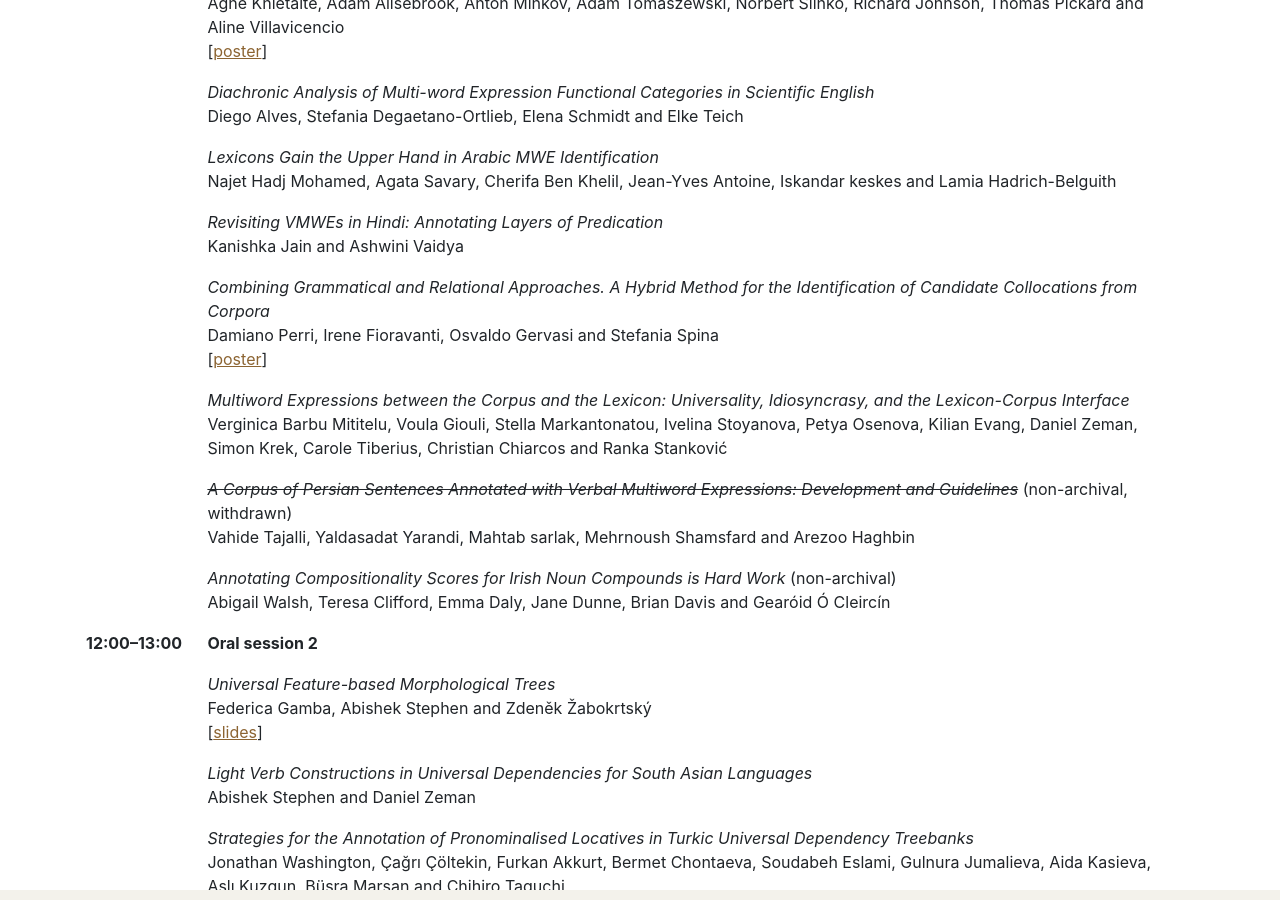
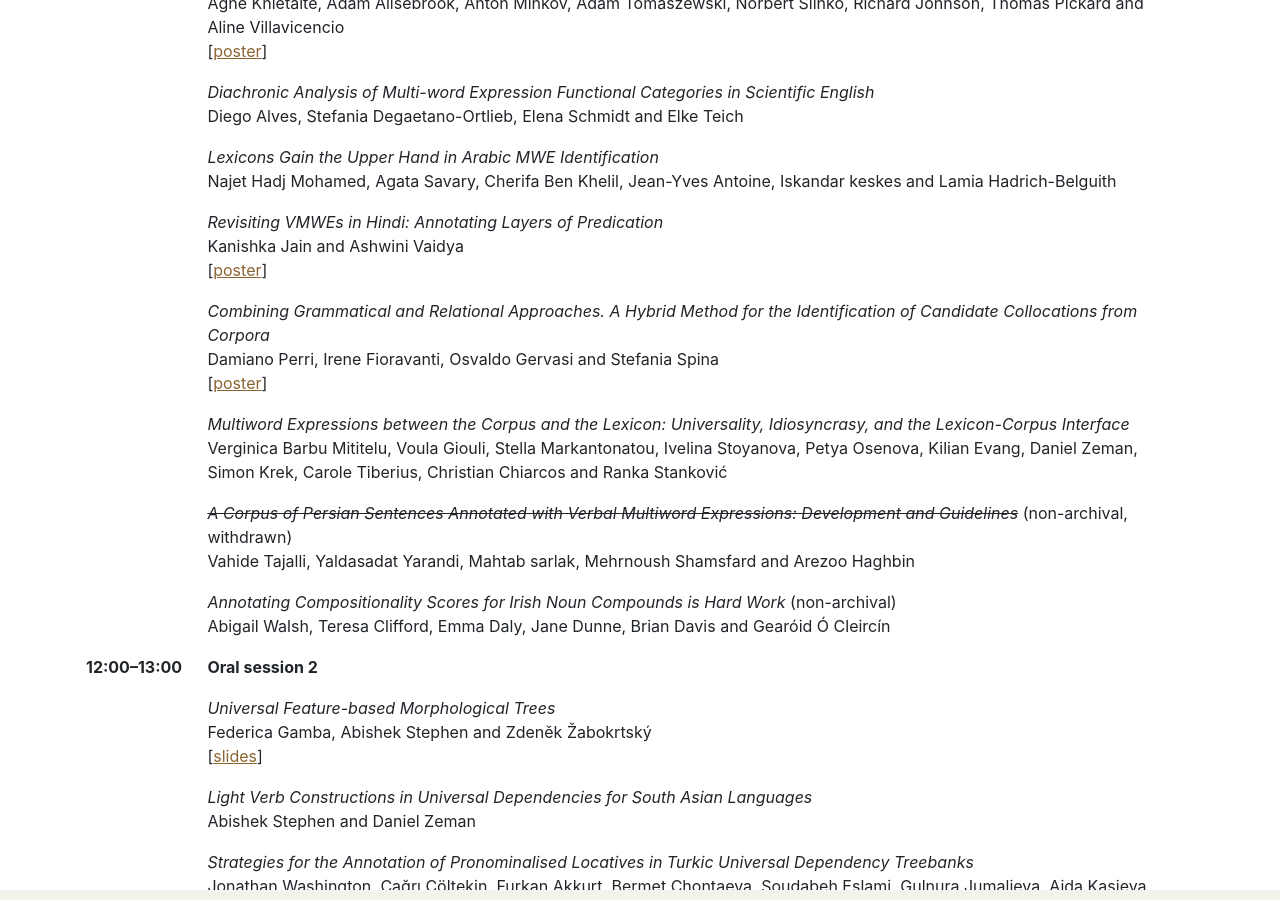
Before and after one commit to multiword/multiword.github.io, a Jekyll site: the page built from mweud2024/index.md, in a window 1280 px wide and 900 px high, scrolled down 2339 px. Built offline with Jekyll 4.4.1, drawn with Linux system fonts in a browser that asks for light colours; comment, search, counter and statistics services are not loaded.

Commit message:
Added poster

```diff
--- a/mweud2024/index.md
+++ b/mweud2024/index.md
@@ -187,6 +187,7 @@ proceedings.
         <td>
             <i>Revisiting VMWEs in Hindi: Annotating Layers of Predication</i><br>
             Kanishka Jain and Ashwini Vaidya<br>
+            [<a href="posters/jain-vaidya-2024-revisiting-poster.pdf">poster</a>]
         </td>
     </tr>
     <tr>
```
Also changed, not shown: 1 other file.
